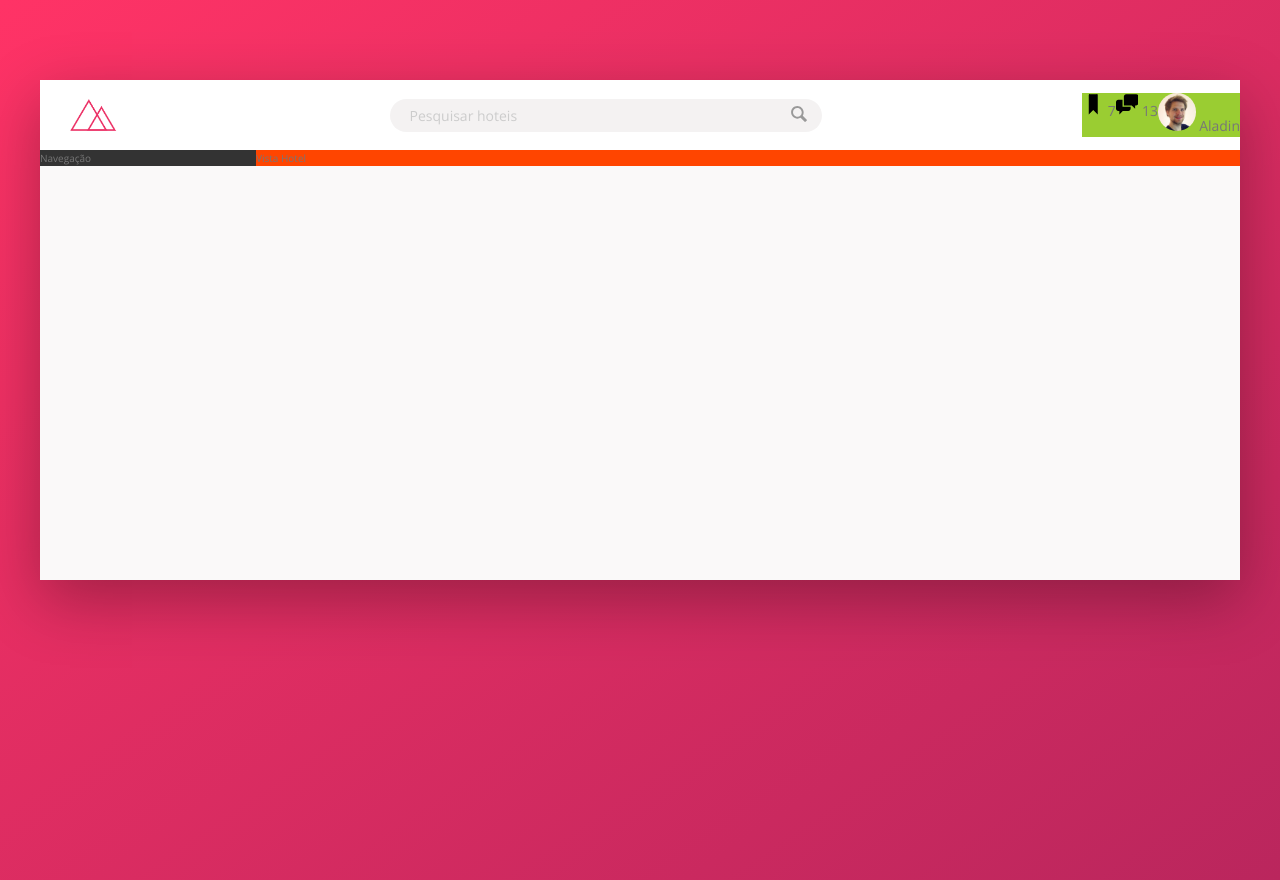
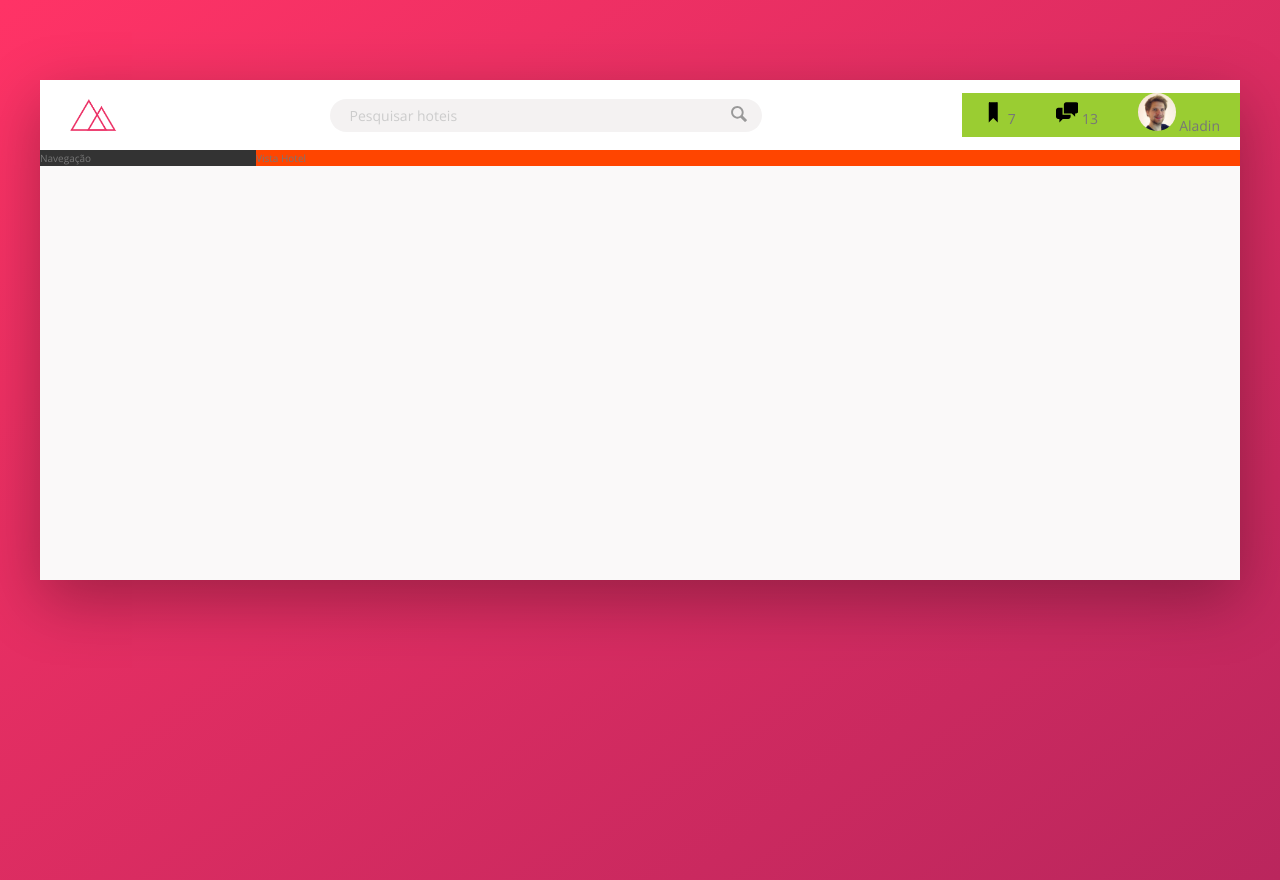
Before and after one commit to codingscode/Curso_CSS, a website: page trab_002/do_002/index.html in a window 1280 px wide. Drawn offline with nearby package versions, Linux system fonts and the light colour scheme.

Commit message:
parte 442

```diff
--- a/trab_002/do_002/sass/_components.scss
+++ b/trab_002/do_002/sass/_components.scss
@@ -62,6 +62,16 @@
    background-color: yellowgreen;
 
    display: flex;
+   align-items: center;
+
+   & > * {
+      padding: 0 2rem;
+      cursor: pointer;
+   }
+
+   & > *:hover {
+      background-color: var(--cor-cinza-claro-2);
+   }
 
    &__icone-caixa {
 
```
Also changed, not shown: trab_002/do_002/css/style.css.
